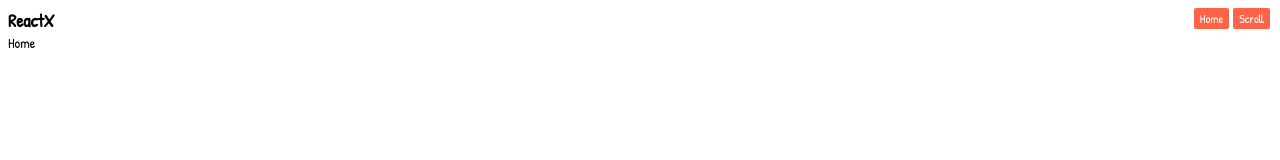
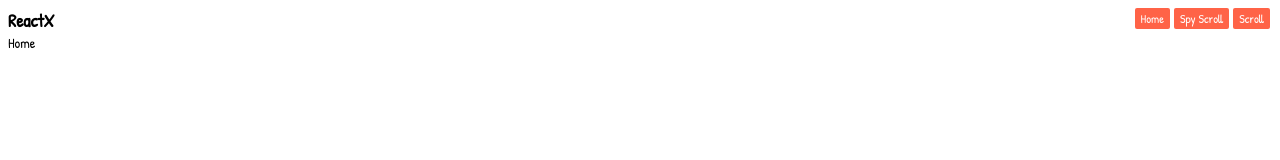
Before and after one commit to 318097/reactx, a React (Create React App) app: page / in a window 1280 px wide. Shown: the top 160 px of the page. Built offline with nearby package versions, Linux system fonts and the light colour scheme.

Commit message:
Refactor

```diff
--- a/src/App.js
+++ b/src/App.js
@@ -1,8 +1,15 @@
 import React from "react";
 import { BrowserRouter, Switch, Route, Link } from "react-router-dom";
 import ScrollComponent from "./components/ScrollComponent";
+import SpyScroll from "./components/SpyScroll";
 import Home from "./components/Home";
 import "./App.scss";
+
+const links = [
+  { link: "/", label: "Home" },
+  { link: "/spy-scroll", label: "Spy Scroll" },
+  { link: "/scroll", label: "Scroll" }
+];
 
 const App = () => (
   <BrowserRouter>
@@ -12,12 +19,14 @@ const App = () => (
           React<span className="x">X</span>
         </h2>
         <nav>
-          <Link to="/">Home</Link>
-          <Link to="/scroll">Scroll</Link>
+          {links.map(({ link, label }) => (
+            <Link to={link}>{label}</Link>
+          ))}
         </nav>
       </header>
       <Switch>
         <Route exact path="/scroll" component={ScrollComponent} />
+        <Route exact path="/spy-scroll" component={SpyScroll} />
         <Route exact path="/" component={Home} />
       </Switch>
     </div>
--- a/src/App.scss
+++ b/src/App.scss
@@ -17,31 +17,35 @@ header {
   }
 }
 
-section#scroll-component {
 .container {
   height: 500px;
   width: 500px;
+  overflow: hidden;
   margin: 0 auto;
   border: 1px solid #e4e4e4;
   box-shadow: 3px 3px 3px lightgrey;
   border-radius: 15px;
-    padding: 30px 0;
+  padding: 0;
   position: absolute;
   top: 50%;
   left: 50%;
   transform: translate(-50%, -50%);
+  display: flex;
+  align-items: center;
 }
 
 .content {
-    height: 100%;
-    box-sizing: border-box;
-    font-family: "Dank Mono";
+  height: 94%;
+  width: 100%;
   overflow: auto;
   padding: 0 10px;
+  box-sizing: border-box;
   text-align: left;
+}
+
+section#scroll-component {
   p {
     margin-bottom: 30px;
-    }
   }
 
   .button {
--- a/src/components/ScrollComponent.js
+++ b/src/components/ScrollComponent.js
@@ -8,46 +8,45 @@ const TestComponent = () => {
   };
 
   return (
-    <section id="scroll-component">
-      <div className="container">
+    <section className="container" id="scroll-component">
       <div ref={ref} className="content">
         <h2>Title</h2>
         <p>
           Lorem ipsum dolor sit, amet consectetur adipisicing elit. Error vel
-            porro, placeat provident temporibus, saepe sit enim quibusdam sunt
-            eum tenetur labore itaque commodi, quos nemo dolore id. Qui, libero!
+          porro, placeat provident temporibus, saepe sit enim quibusdam sunt eum
+          tenetur labore itaque commodi, quos nemo dolore id. Qui, libero!
           Distinctio, neque soluta provident libero omnis vitae, quam cumque
           modi possimus corporis, eveniet quos nihil voluptatem beatae numquam
           cupiditate praesentium.
         </p>
         <p>
           Lorem ipsum dolor sit, amet consectetur adipisicing elit. Error vel
-            porro, placeat provident temporibus, saepe sit enim quibusdam sunt
-            eum tenetur labore itaque commodi, quos nemo dolore id. Qui, libero!
+          porro, placeat provident temporibus, saepe sit enim quibusdam sunt eum
+          tenetur labore itaque commodi, quos nemo dolore id. Qui, libero!
           Distinctio, neque soluta provident libero omnis vitae, quam cumque
           modi possimus corporis, eveniet quos nihil voluptatem beatae numquam
           cupiditate praesentium.
         </p>
         <p>
           Lorem ipsum dolor sit, amet consectetur adipisicing elit. Error vel
-            porro, placeat provident temporibus, saepe sit enim quibusdam sunt
-            eum tenetur labore itaque commodi, quos nemo dolore id. Qui, libero!
+          porro, placeat provident temporibus, saepe sit enim quibusdam sunt eum
+          tenetur labore itaque commodi, quos nemo dolore id. Qui, libero!
           Distinctio, neque soluta provident libero omnis vitae, quam cumque
           modi possimus corporis, eveniet quos nihil voluptatem beatae numquam
           cupiditate praesentium.
         </p>
         <p>
           Lorem ipsum dolor sit, amet consectetur adipisicing elit. Error vel
-            porro, placeat provident temporibus, saepe sit enim quibusdam sunt
-            eum tenetur labore itaque commodi, quos nemo dolore id. Qui, libero!
+          porro, placeat provident temporibus, saepe sit enim quibusdam sunt eum
+          tenetur labore itaque commodi, quos nemo dolore id. Qui, libero!
           Distinctio, neque soluta provident libero omnis vitae, quam cumque
           modi possimus corporis, eveniet quos nihil voluptatem beatae numquam
           cupiditate praesentium.
         </p>
         <p>
           Lorem ipsum dolor sit, amet consectetur adipisicing elit. Error vel
-            porro, placeat provident temporibus, saepe sit enim quibusdam sunt
-            eum tenetur labore itaque commodi, quos nemo dolore id. Qui, libero!
+          porro, placeat provident temporibus, saepe sit enim quibusdam sunt eum
+          tenetur labore itaque commodi, quos nemo dolore id. Qui, libero!
           Distinctio, neque soluta provident libero omnis vitae, quam cumque
           modi possimus corporis, eveniet quos nihil voluptatem beatae numquam
           cupiditate praesentium.
@@ -56,7 +55,6 @@ const TestComponent = () => {
       <button className="button" onClick={handleClick}>
         Scroll to top
       </button>
-      </div>
     </section>
   );
 };
--- a/src/index.scss
+++ b/src/index.scss
@@ -21,6 +21,7 @@ html {
 /* width */
 ::-webkit-scrollbar {
   width: 4px;
+  height: 4px;
 }
 
 /* Track */
```
Lines whose indentation alone changed are shown as unchanged.
